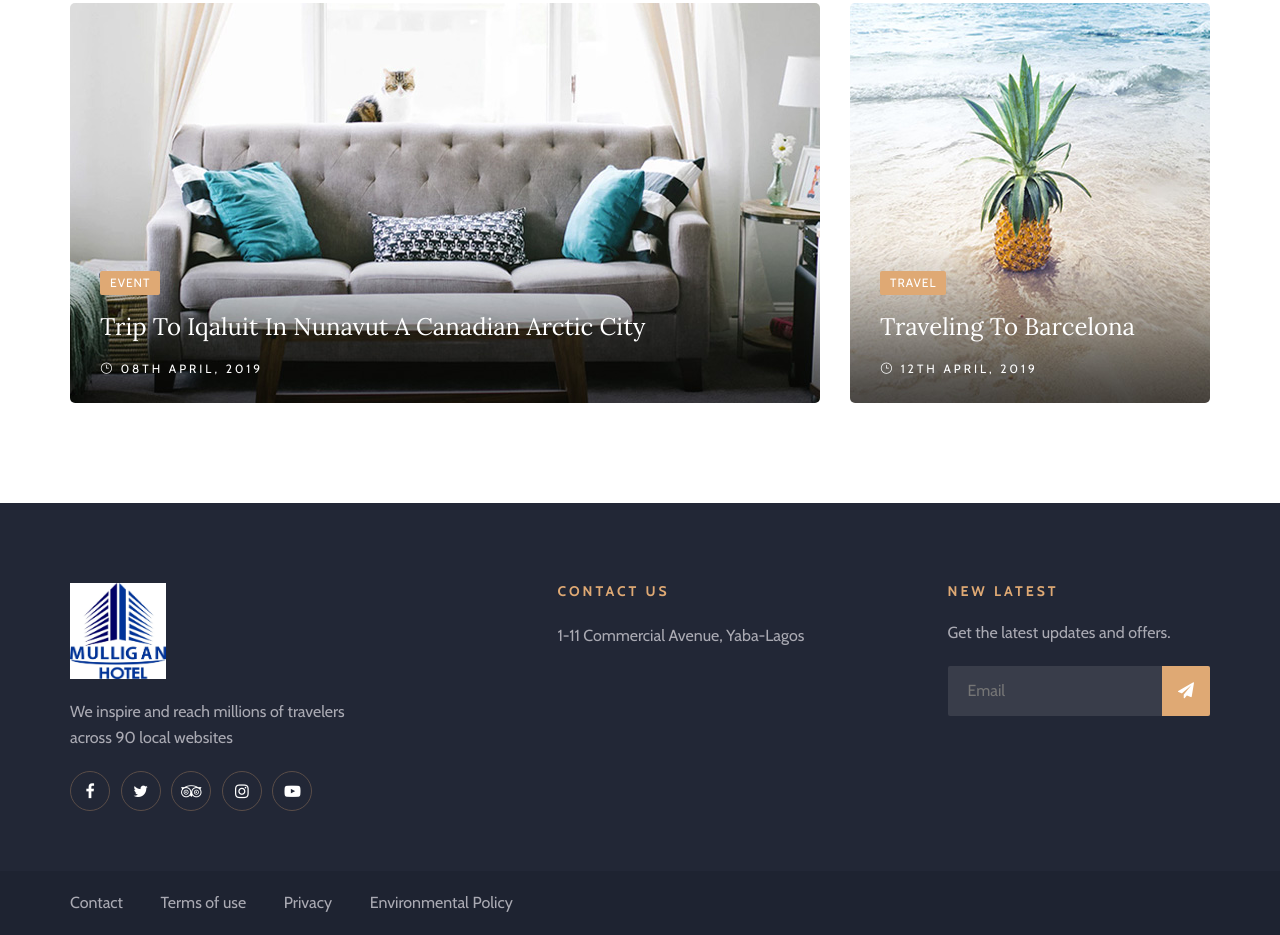
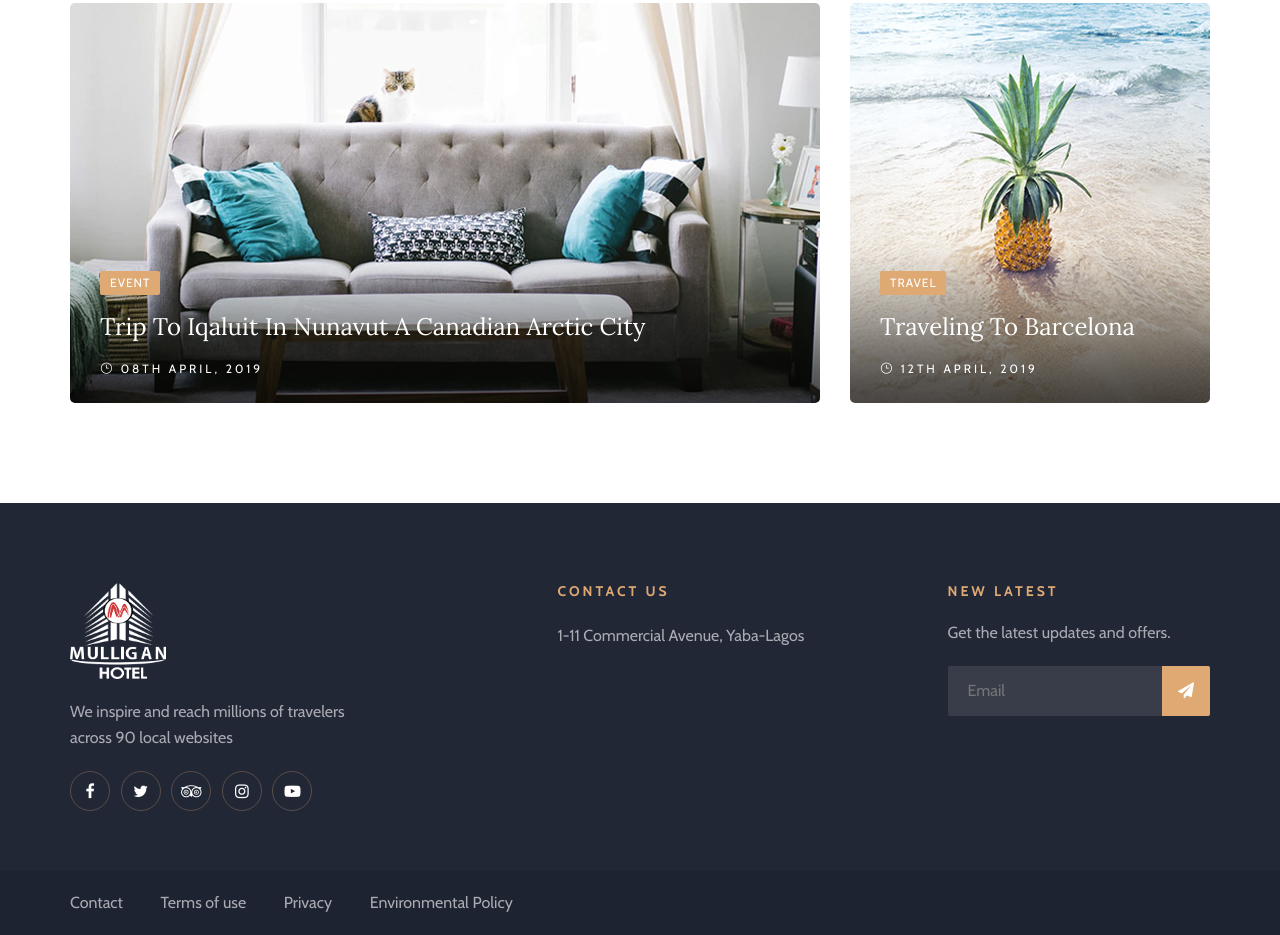
Before and after one commit to Elonatech/mulligan, a plain HTML site: page index.html in a window 1280 px wide. Shown: the part 4198-5133 px from the top of the page. Drawn offline with nearby package versions, Linux system fonts and the light colour scheme.

Commit message:
mulligan

```diff
--- a/index.html
+++ b/index.html
@@ -485,7 +485,7 @@
                         <div class="ft-about">
                             <div class="logo">
                                 <a href="#">
-                                    <img src="img/Mulligan hotel 2.jpg" style="height: 6rem; width: 6rem;" alt="">
+                                    <img src="img/Mulligan hotel white logo (1).png" style="height: 6rem; width: 6rem;" alt="">
                                 </a>
                             </div>
                             <p>We inspire and reach millions of travelers<br /> across 90 local websites</p>
```
Also changed, not shown: img/Mulligan hotel white logo (1).png (added).
